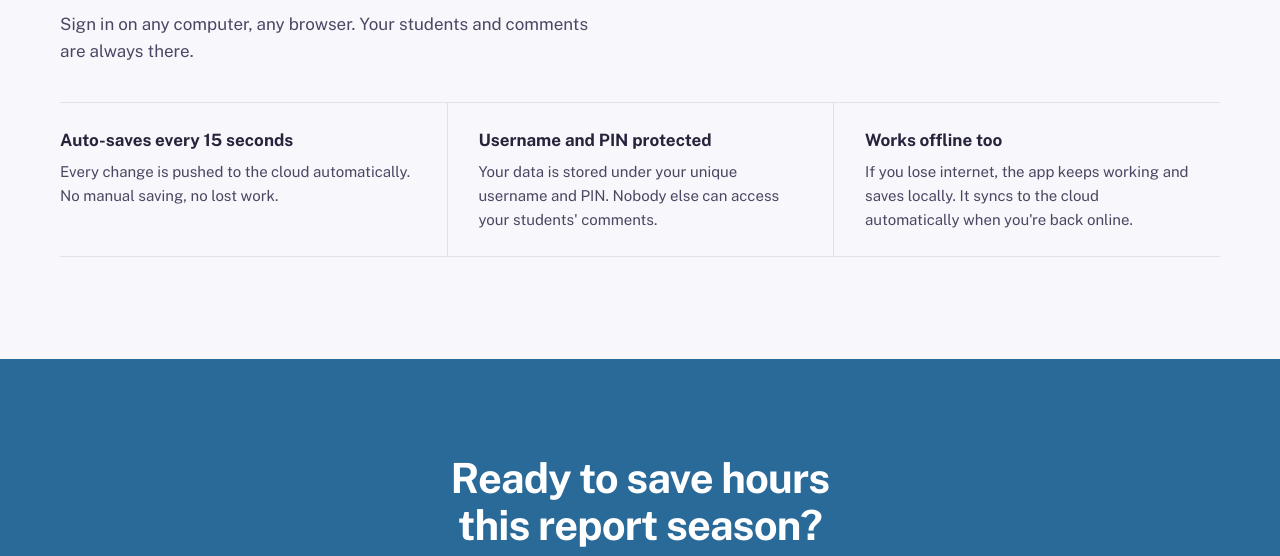
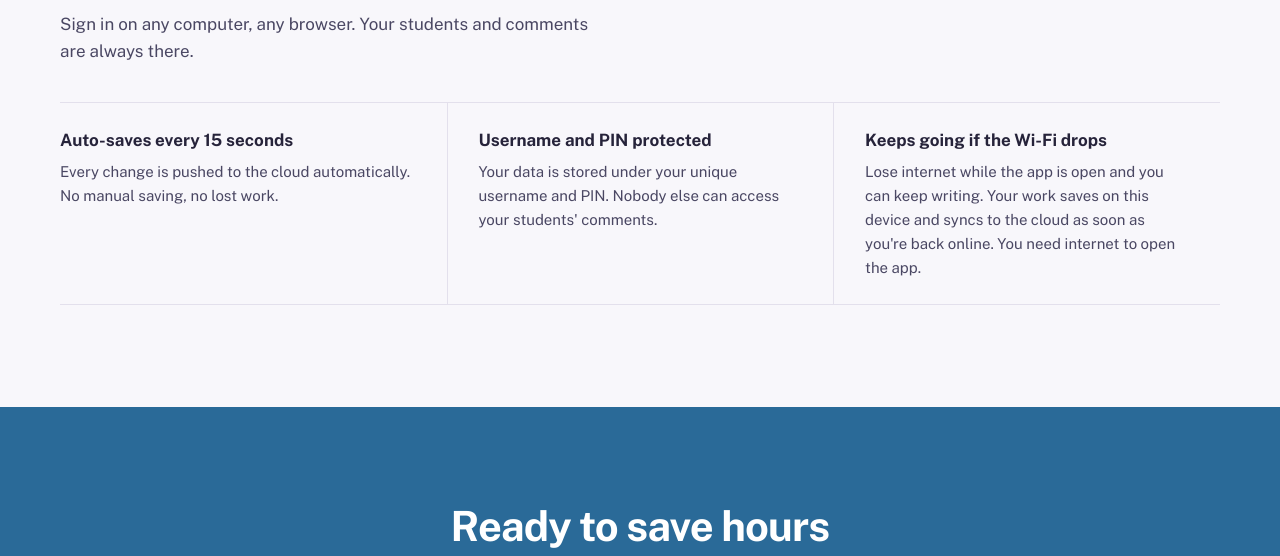
Before and after one commit to jasefreters/commentbuilder, a website: page index.html in a window 1280 px wide. Shown: the part 4162-4718 px from the top of the page. Drawn offline with nearby package versions, Linux system fonts and the light colour scheme.

Commit message:
Landing page: say what offline really means
The app keeps working if the internet drops while it is open, and syncs when back online,
but it cannot be opened without internet (audit B2). No offline app is planned.

Co-Authored-By: Claude Opus 5.5 <noreply@anthropic.com>
Claude-Session: https://claude.ai/code/session_01PDoinzqmWqWNYn6wHPJMJh

```diff
--- a/index.html
+++ b/index.html
@@ -439,7 +439,7 @@
     <div class="cols3">
       <div><h3>Auto-saves every 15 seconds</h3><p>Every change is pushed to the cloud automatically. No manual saving, no lost work.</p></div>
       <div><h3>Username and PIN protected</h3><p>Your data is stored under your unique username and PIN. Nobody else can access your students' comments.</p></div>
-      <div><h3>Works offline too</h3><p>If you lose internet, the app keeps working and saves locally. It syncs to the cloud automatically when you're back online.</p></div>
+      <div><h3>Keeps going if the Wi-Fi drops</h3><p>Lose internet while the app is open and you can keep writing. Your work saves on this device and syncs to the cloud as soon as you're back online. You need internet to open the app.</p></div>
     </div>
   </div>
 </section>
```
